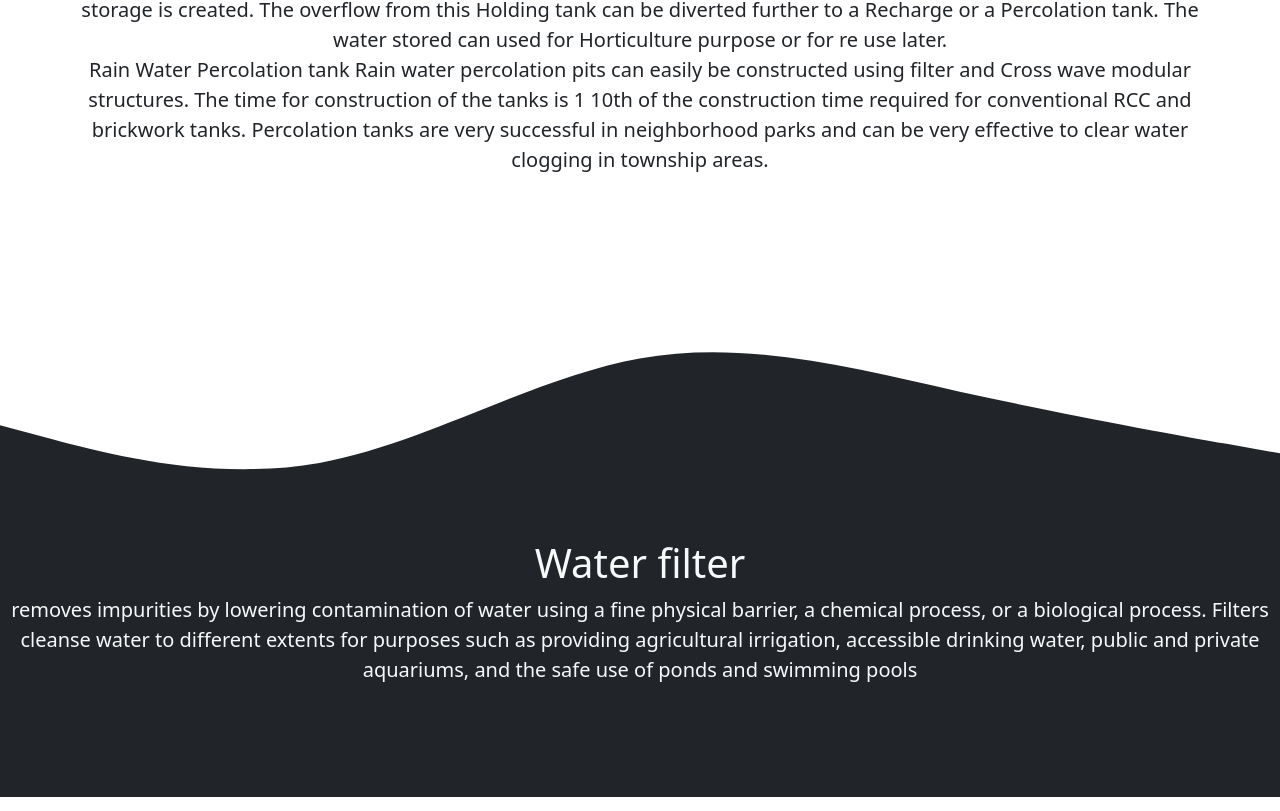
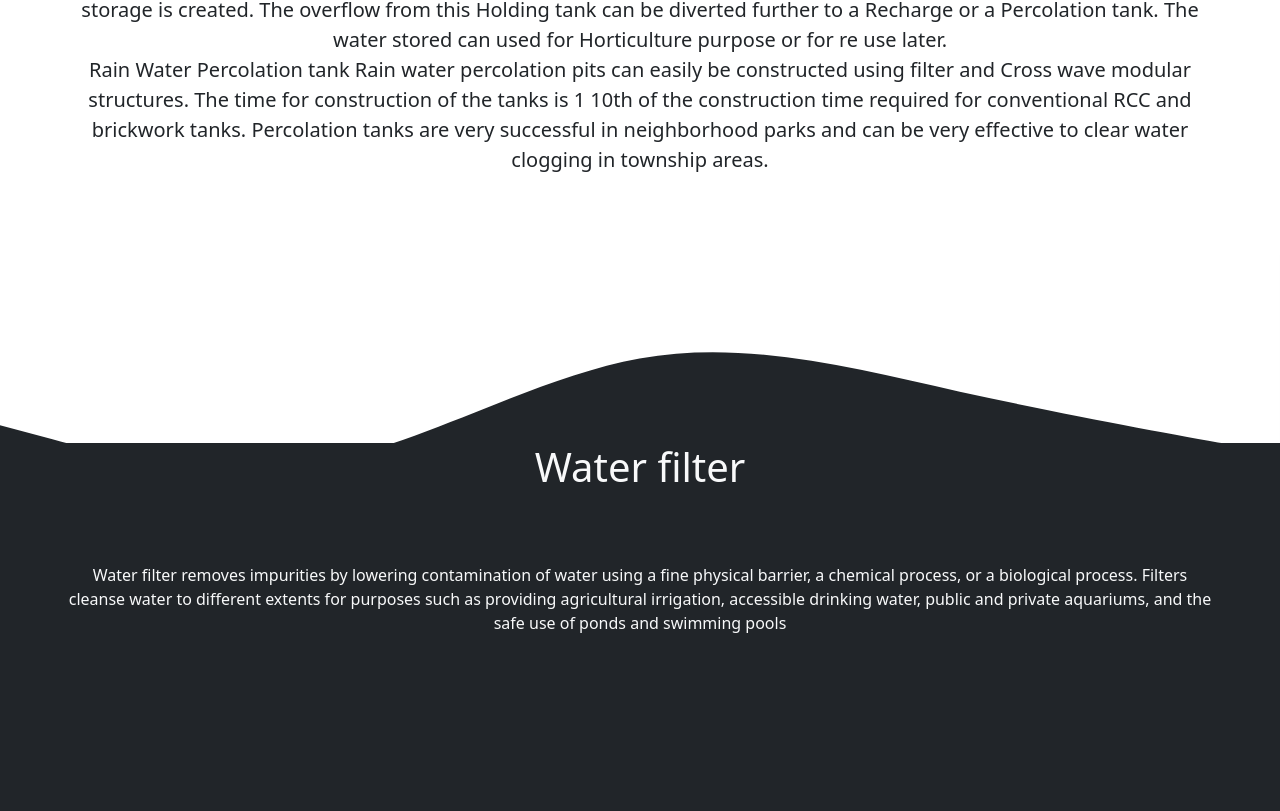
Before and after one commit to Aatish13/AquidanUI, an Angular app: page / in a window 1280 px wide. Shown: the part 1020-1831 px from the top of the page. Built offline with nearby package versions, Linux system fonts and the light colour scheme.

Commit message:
Home page change

```diff
--- a/src/app/home/home.component.html
+++ b/src/app/home/home.component.html
@@ -44,18 +44,18 @@
 
     </p>
   </div>
-  <div class="curved-div bg-dark">
+  <div class="curved-div bg-dark ">
     <svg xmlns="http://www.w3.org/2000/svg" viewBox="1 1 1439 319">
       <path fill="#ffff" fill-opacity="1"
         d="M0,192L60,208C120,224,240,256,360,234.7C480,213,600,139,720,117.3C840,96,960,128,1080,154.7C1200,181,1320,203,1380,213.3L1440,224L1440,0L1380,0C1320,0,1200,0,1080,0C960,0,840,0,720,0C600,0,480,0,360,0C240,0,120,0,60,0L0,0Z">
       </path>
     </svg>
   </div>
-  <div class="text-light bg-dark fadeInDown" >
+  <div class="text-light bg-dark fadeIn third" style="margin-top: -6rem;" >
     <h1>Water filter</h1>
-    <p class="lead">
+    <p style="padding: 4rem;">
 
-      removes impurities by lowering contamination of water using a fine physical barrier, a chemical process, or a
+      Water filter removes impurities by lowering contamination of water using a fine physical barrier, a chemical process, or a
       biological process. Filters cleanse water to different extents for purposes such as providing agricultural
       irrigation, accessible drinking water, public and private aquariums, and the safe use of ponds and swimming pools
     </p>
```
